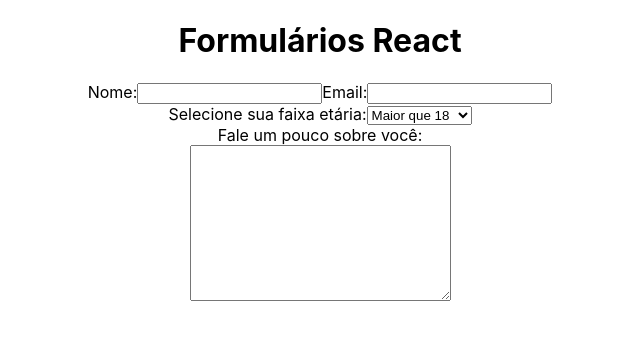
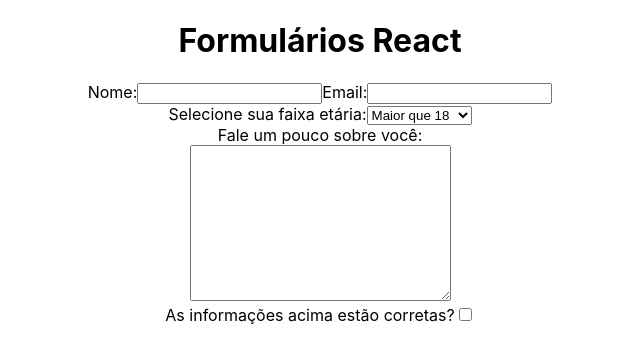
Before and after one commit to marlon-couto/my-react-form, a React (Create React App) app: page / in a window 1280 px wide. Shown: the top 362 px of the page, without its empty margins (320-960 px from the left). Built offline with nearby package versions, Linux system fonts and the light colour scheme; the HTML template or start-up script is replaced by a standard one.

Commit message:
Adiciona eventHandler genérico para o formulário e adiciona checkbox
Signed-off-by: Marlon Couto <marloncouto.dev@gmail.com>

```diff
--- a/src/Form.jsx
+++ b/src/Form.jsx
@@ -4,16 +4,24 @@
   constructor() {
     super();
     this.state = {
+      age: '',
+      confirmation: false,
+      description: '',
       email: '',
+      name: '',
     };
   }
 
-  handleEmail = (event) => {
-   this.setState({ email: event.target.value });
-  }
+  handleForm = ({ target }) => {
+    const { name } = target;
+    const value = target.type === 'checkbox' ? target.checked : target.value;
+    this.setState({
+      [name]: value,
+    });
+  };
 
   render() {
-    const { email } = this.state;
+    const { age, confirmation, description, email, name } = this.state;
     return (
       <div>
         <h1>Formulários React</h1>
@@ -24,6 +32,8 @@
               type="text"
               name="name"
               id="name"
+              value={name}
+              onChange={this.handleForm}
             />
           </label>
 
@@ -33,8 +43,8 @@
               type="email"
               name="email"
               id="email"
-              value={ email }
-              onChange={this.handleEmail}
+              value={email}
+              onChange={this.handleForm}
             />
           </label>
           <br />
@@ -43,6 +53,8 @@
             <select
               name="age"
               id="age"
+              value={age}
+              onChange={this.handleForm}
             >
               <option value="adult">Maior que 18</option>
               <option value="underage">Menor que 18</option>
@@ -57,6 +69,19 @@
               id="description"
               cols="30"
               rows="10"
+              value={description}
+              onChange={this.handleForm}
+            />
+          </label>
+          <br />
+          <label htmlFor="confirmation">
+            As informações acima estão corretas?
+            <input
+              type="checkbox"
+              name="confirmation"
+              id="confirmation"
+              value={confirmation}
+              onChange={this.handleForm}
             />
           </label>
         </form>
```
